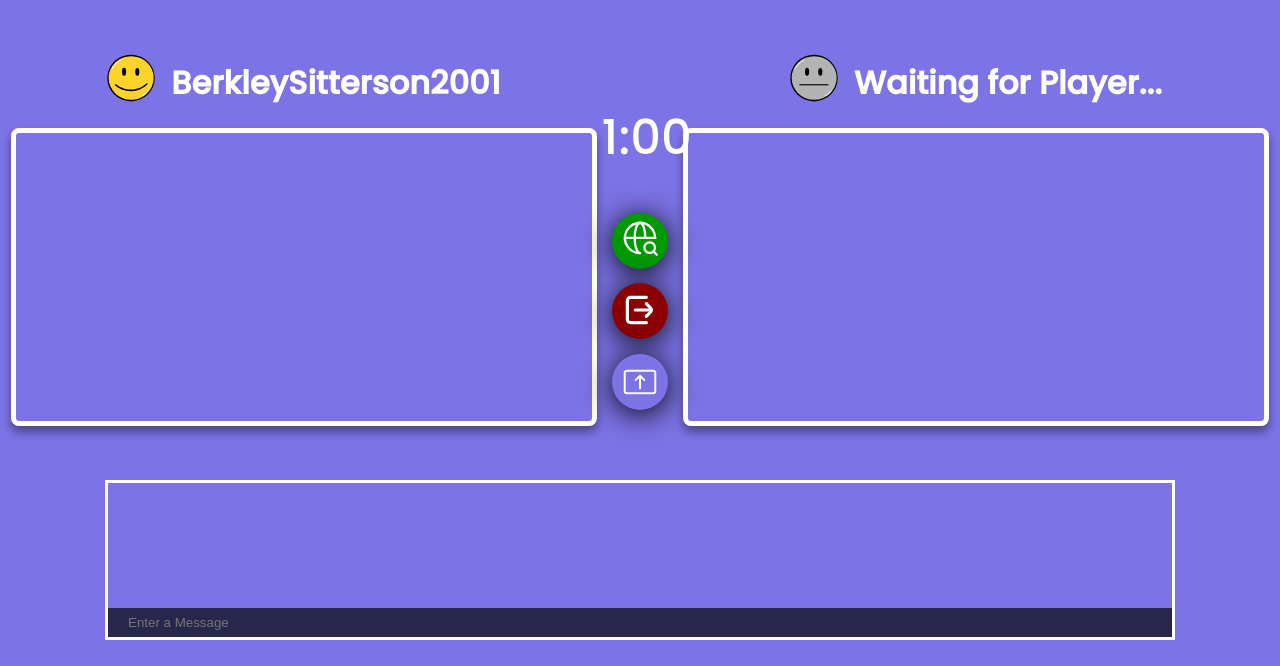
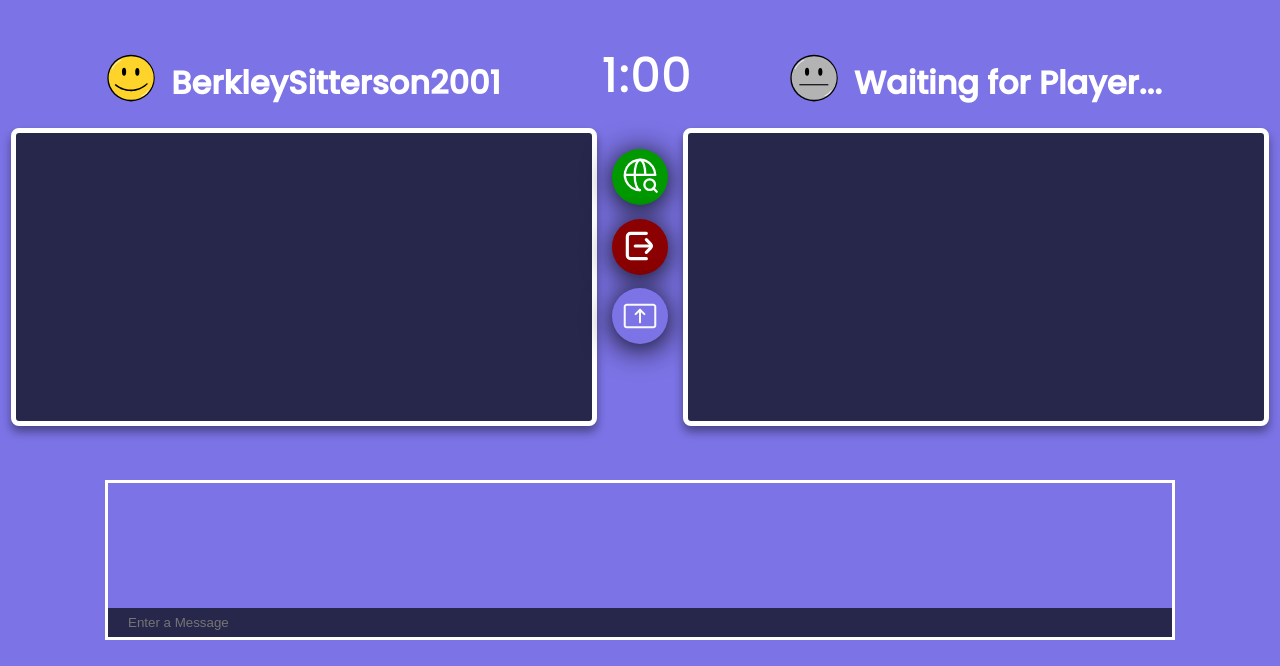
Before and after one commit to BerkleySitterson/straightFace, a Flask app: page /videoChat_funny in a window 1280 px wide. Shown: the top 666 px of the page. Run offline with Flask 3, Linux system fonts and the light colour scheme; a user stored in the database is signed in; some libraries are stand-ins or nearby versions.

Commit message:
Video Chat UI

```diff
--- a/static/styles.css
+++ b/static/styles.css
@@ -552,6 +552,7 @@ video {
     box-shadow: 0 6px 10px rgba(0, 0, 0, 0.4);
     width: 45vw;
     height: 25vw;
+    background: var(--primary-blue);
 }
 
 #seriousVideo {
@@ -561,6 +562,7 @@ video {
     box-shadow: 0 6px 10px rgba(0, 0, 0, 0.4);
     width: 45vw;
     height: 25vw;
+    background: var(--primary-blue);
 }
 
 #disconnectBtn {
@@ -635,9 +637,11 @@ video {
 #btn_container {
     display: flex;
     flex-direction: column;
-    justify-content: space-evenly;
+    justify-content: space-between;
     align-items: center;
     width: 4rem;
+    margin-bottom: 5rem;
+    margin-top: -3rem;
 }
 
 #searchBtn {
--- a/static/videoChat.js
+++ b/static/videoChat.js
@@ -287,14 +287,10 @@ async function detectSmile() {
 socket.on('startRound', () => {
     console.log('Starting Round');
 
-    timer.style.fontSize = "3rem";
     startTimer();
 
     try {
-        if (role === "funny") {
-            seriousVideo.play();
-        } else {
-            funnyVideo.play();
+        if (role === "serious") {
             detectSmile();
         }
     } catch (Exception) {
@@ -306,6 +302,7 @@ socket.on('startRound', () => {
 function startTimer() {
     const timer = document.getElementById('timer');
     const countdownDuration = 59;
+    const warningTime = 15;
 
     const startTime = new Date().getTime();
 
@@ -318,10 +315,10 @@ function startTimer() {
         const elapsedTime = (currentTime - startTime) / 1000;
         const remainingTime = countdownDuration - elapsedTime;
 
-        if (remainingTime < 0) {
+        if (remainingTime > 0) {
+            timer.innerText = remainingTime.toFixed(0);
+        } else {
             socket.emit('timerComplete', room);
-        } else {
-            timer.innerText = remainingTime.toFixed(0);
         }
         }
 }
@@ -332,8 +329,6 @@ socket.on('endRoundFunnyWin', function () {
         const funnyTracks = funnyVideo.srcObject.getTracks();
         const seriousTracks = seriousVideo.srcObject.getTracks();
 
-        timer.style.fontSize = "1rem";
-        timer.innerText = "Funny User Won!";
         clearInterval(countdownInterval);
         clearInterval(detectionInterval);
 
@@ -346,6 +341,7 @@ socket.on('endRoundFunnyWin', function () {
         myPeerConnection.close();
         tracksReceieved = 0;
         searchBtn.disabled = false;
+        timer.textContent = "1:00";
 
         if (role === "funny") {
             document.getElementById("seriousUsername").textContent = "Waiting for Player...";
@@ -363,8 +359,6 @@ socket.on('endRoundSeriousWin', function () {
         const funnyTracks = funnyVideo.srcObject.getTracks();
         const seriousTracks = seriousVideo.srcObject.getTracks();
 
-        timer.style.fontSize = "1rem";
-        timer.innerText = "Serious User Won!";
         clearInterval(countdownInterval);
         clearInterval(detectionInterval);
 
@@ -377,6 +371,7 @@ socket.on('endRoundSeriousWin', function () {
         myPeerConnection.close();
         tracksReceieved = 0;
         searchBtn.disabled = false;
+        timer.textContent = "1:00";
 
         if (role === "funny") {
             document.getElementById("seriousUsername").textContent = "Waiting for Player...";
--- a/templates/video-chat.html
+++ b/templates/video-chat.html
@@ -35,7 +35,7 @@
                     <img id="funnyIcon" src="static/images/onlyFunnyFace.svg">
                     <h1 id="funnyUsername">{{ funnyUsername }}</h1>
                 </div>
-                <video id="funnyVideo" playsinline></video>
+                <video id="funnyVideo" playsinline autoplay></video>
         </div>
 
         <div id="btn_container">
@@ -56,7 +56,7 @@
                     <img id="seriousIcon" src="static/images/onlyStraightFace.svg">
                     <h1 id="seriousUsername">{{ seriousUsername }}</h1>
                 </div>
-                <video id="seriousVideo" playsinline></video>
+                <video id="seriousVideo" playsinline autoplay></video>
             </div>
         </div>
 
```
Also changed, not shown: database/straightface.db.
